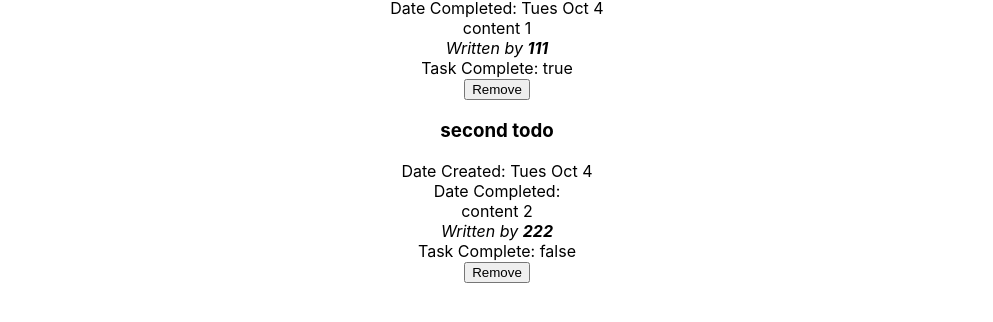
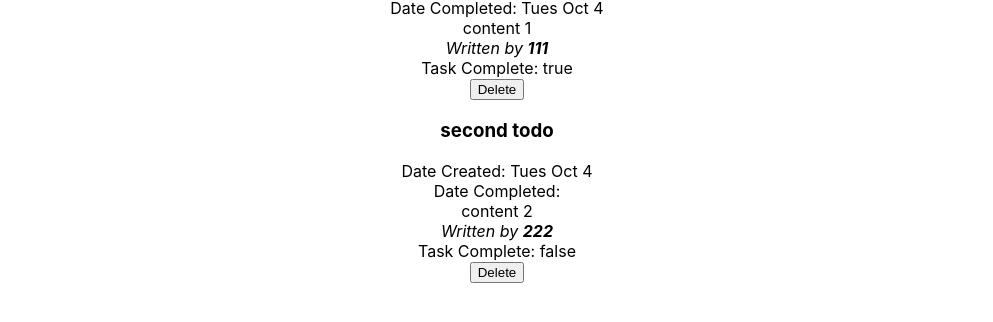
Before and after one commit to ViLinh27/lab2-todoapp, a React (Create React App) app: page / in a window 1280 px wide. Shown: the part 126-448 px from the top of the page, without its empty margins (143-1136 px from the left). Built offline with nearby package versions, Linux system fonts and the light colour scheme.

Commit message:
lab3: change the button text and get rid of unused useState

```diff
--- a/src/App.js
+++ b/src/App.js
@@ -1,7 +1,7 @@
 //idoes our app need specific global state?
 import './App.css';
 //import React from 'react';
-import {useState,useReducer} from 'react';
+import {useReducer} from 'react';//don't need the useState i guess
 import { v4 as uuidv4 } from "uuid";
 import appReducer from "./reducer";
 
--- a/src/Todo/Todo.js
+++ b/src/Todo/Todo.js
@@ -20,7 +20,7 @@ export default function Todo(
             <div>{description}</div>
             <i>Written by <b>{author}</b></i>
             <div>Task Complete: {complete}</div>
-            <button type="button" onClick={() => onRemove(item.id)}>Remove</button>{/*add an onClick to call passed in item (and id) and onRemove prop */}
+            <button type="button" onClick={() => onRemove(item.id)}>Delete</button>{/*add an onClick to call passed in item (and id) and onRemove prop */}
         </div>
     )
 }
```
